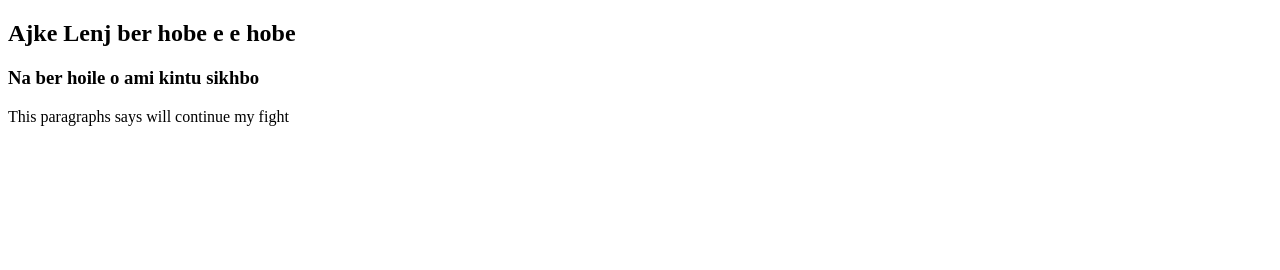
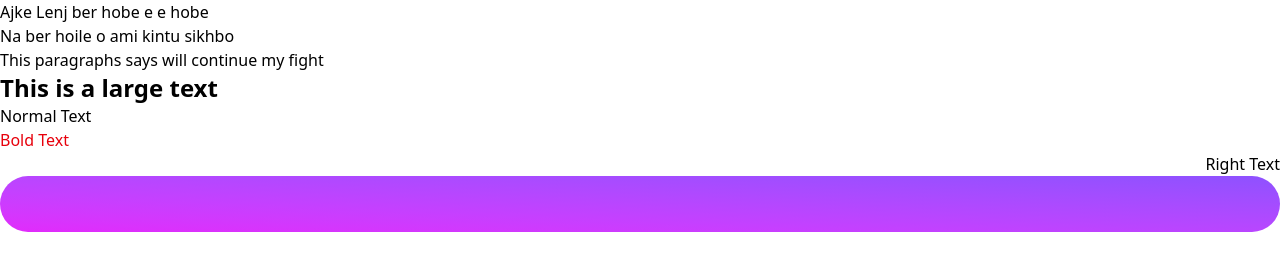
Before and after one commit to webdiv-rakib/tailwind-intro, a plain HTML site: page index.html in a window 1280 px wide. Drawn offline with nearby package versions, Linux system fonts and the light colour scheme.

Commit message:
tailwind learning

```diff
--- a/index.html
+++ b/index.html
@@ -5,6 +5,7 @@
     <meta charset="UTF-8">
     <meta name="viewport" content="width=device-width, initial-scale=1.0">
     <title>Tailwind</title>
+    <script src="https://cdn.jsdelivr.net/npm/@tailwindcss/browser@4"></script>
 </head>
 
 <body>
@@ -17,6 +18,13 @@
             <h3>Na ber hoile o ami kintu sikhbo</h3>
             <p>This paragraphs says will continue my fight</p>
         </section>
+        <section>
+            <h1 class="text-2xl font-bold">This is a large text</h1>
+            <p>Normal Text</p>
+            <p class="text-red-600">Bold Text</p>
+            <p class="text-right">Right Text</p>
+            <div class="h-14 bg-linear-to-bl from-violet-500 to-fuchsia-500 rounded-full"></div>
+        </section>
     </main>
     <footer>
 
```
